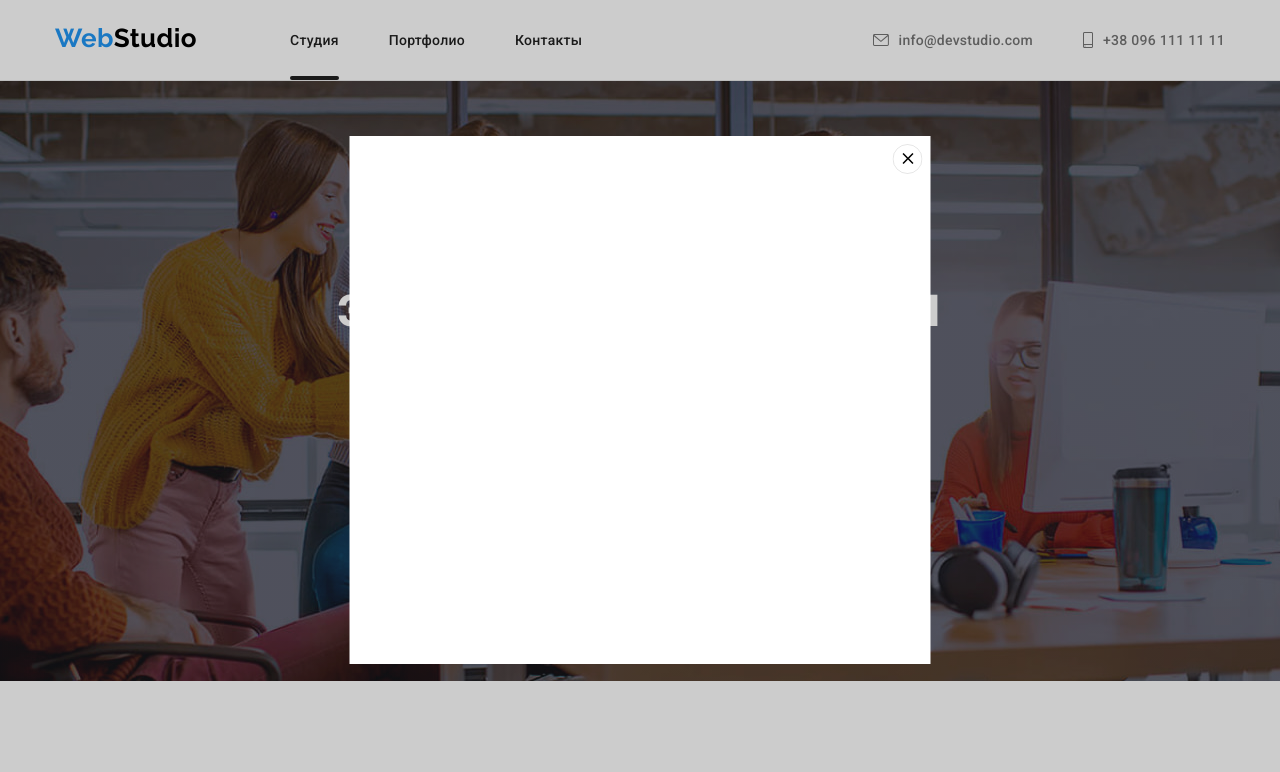
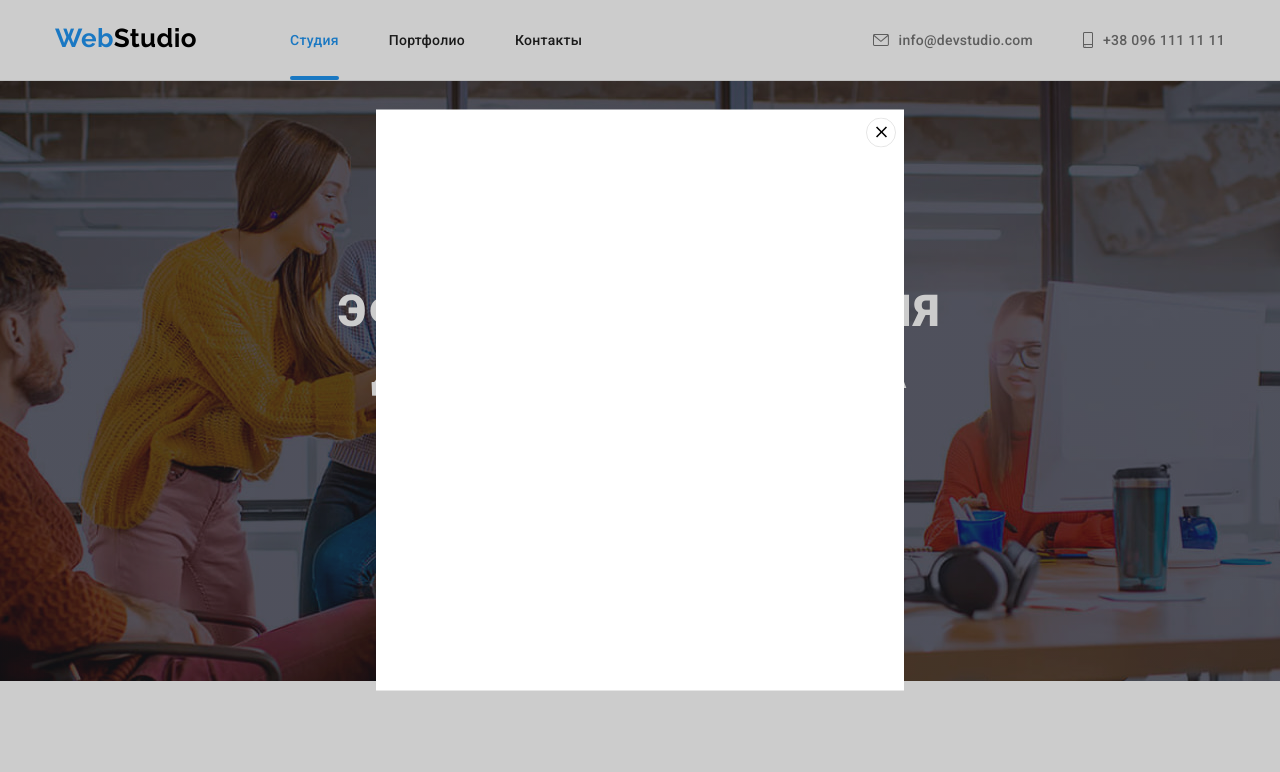
Before and after one commit to Oleksandra-Mas/goit-markup-hw-05, a plain HTML site: page index.html in a window 1280 px wide. Both pictures are taken after a click on the button "Заказать услугу". Shown: the top 772 px of the page. Drawn offline with nearby package versions, Linux system fonts and the light colour scheme.

Commit message:
Update styles.css

```diff
--- a/css/styles.css
+++ b/css/styles.css
@@ -136,7 +136,9 @@ p {
 
   position: relative;
 }
-
+.current {
+  color: var(--accent-color);
+}
 .current::after {
   content: '';
 
@@ -667,8 +669,8 @@ p {
   top: 50%;
   left: 50%;
 
-  min-height: 528px;
-  min-width: 581px;
+  min-height: 581px;
+  min-width: 528px;
 
   background-color: #fff;
 
```
